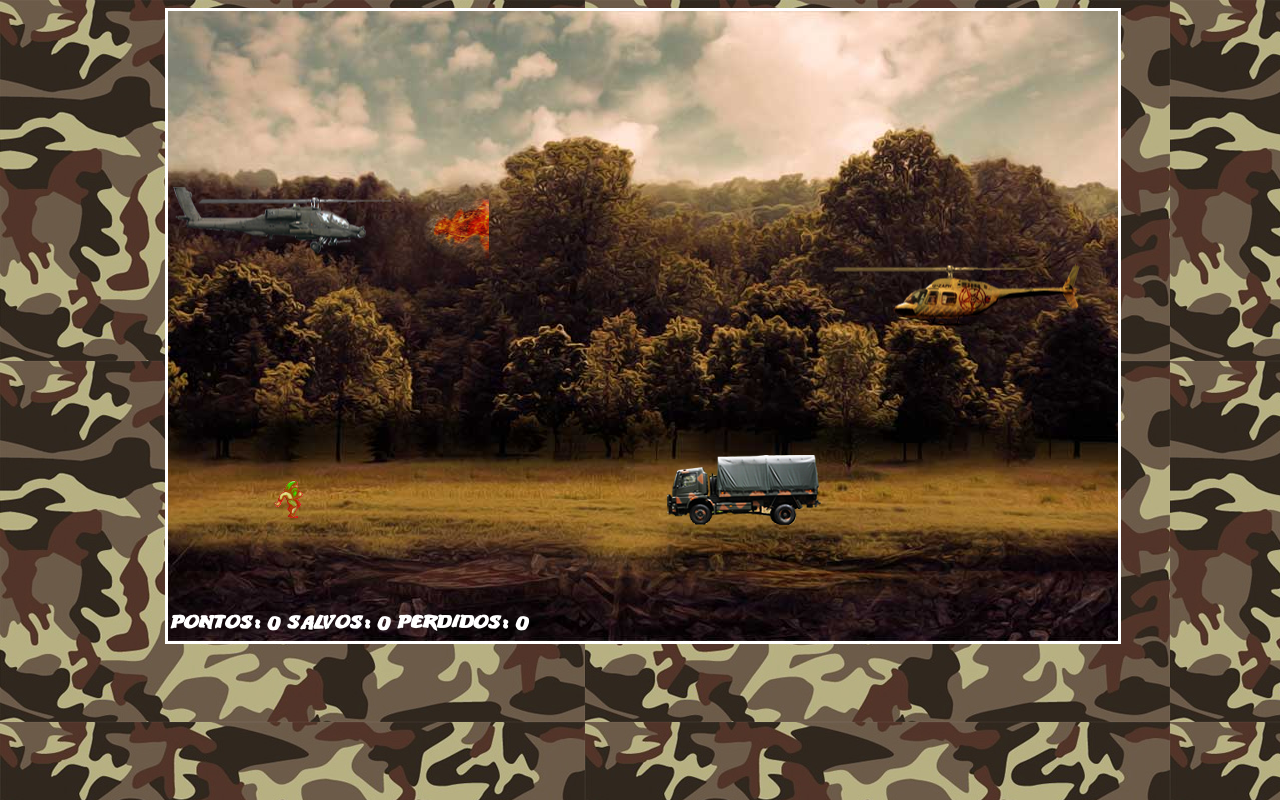
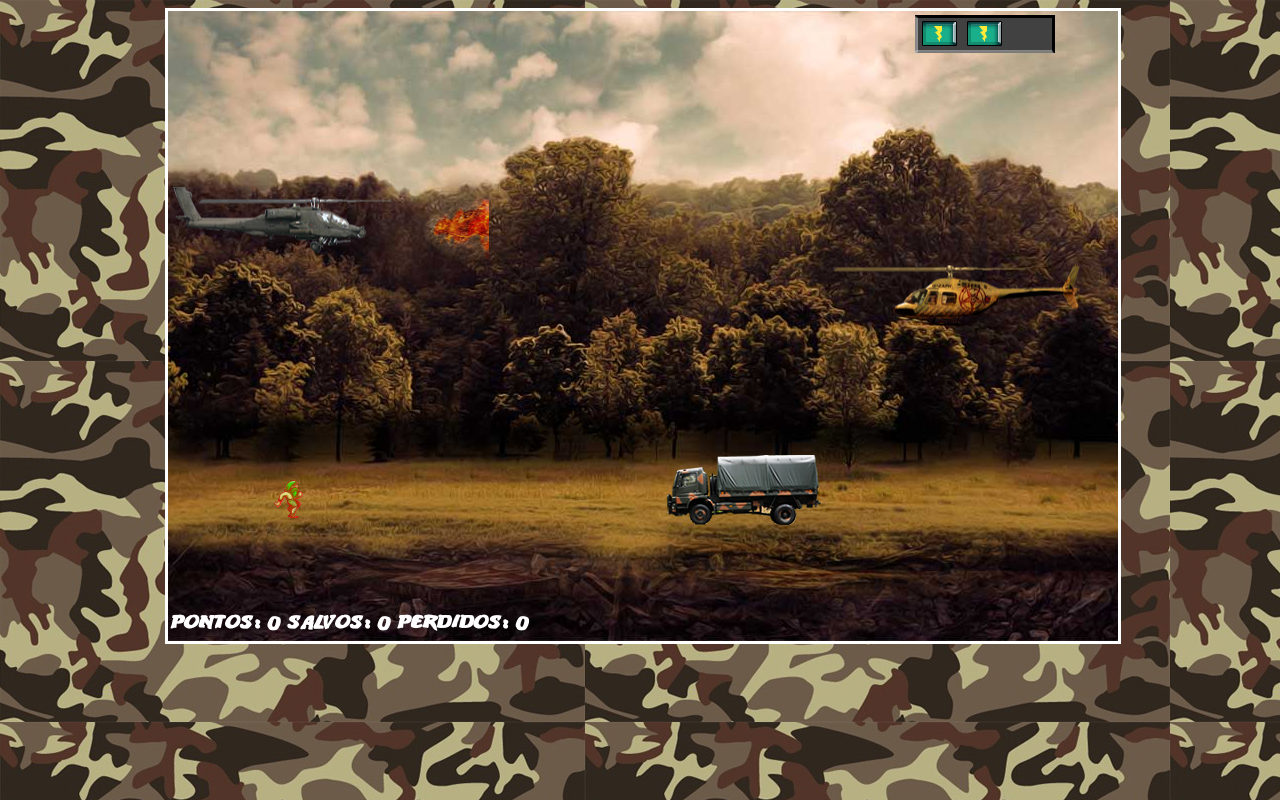
Before and after one commit to ingridholiveira/super-tanks, a plain HTML site: page index.html in a window 1280 px wide. Both pictures are taken after a click on the element 643 px from the left and 221 px from the top of the page. Drawn offline with Linux system fonts and the light colour scheme.

Commit message:
Powerbar and energy

```diff
--- a/css/style.css
+++ b/css/style.css
@@ -309,3 +309,11 @@ h2 {
 	font-size:20px;
 	color:#FFF
 }
+
+#power {
+	width: 140px;
+	height: 38px;
+	position: absolute;
+	left: 750px;
+	top: 7px;
+}
--- a/js/script.js
+++ b/js/script.js
@@ -7,12 +7,14 @@ function play() {
     $("#background").append("<div id='enemy2'></div>");
     $("#background").append("<div id='friend' class='anima3'></div>");
     $("#background").append("<div id='scoreboard'></div>");
+    $("#background").append("<div id='power'></div>");
 
     var canShoot = true;
     var end = false;
     var points = 0;
     var saved = 0;
     var lost = 0;
+    var powerBar=3;
     var game = {};
     var velocity = 5;
     var positionY = parseInt(Math.random() * 334);
@@ -43,6 +45,7 @@ function play() {
         moveFriend();
         impact();
         scoreboard();
+        power();
     }
 
     function moviment() {
@@ -154,6 +157,7 @@ function play() {
 
         if (impact1.length > 0) {
 
+            powerBar--;
             enemy1X = parseInt($("#enemy1").css("left"));
             enemy1Y = parseInt($("#enemy1").css("top"));
             explosion1(enemy1X, enemy1Y);
@@ -166,6 +170,7 @@ function play() {
 
         if (impact2.length > 0) {
 
+            powerBar--;
             enemy2X = parseInt($("#enemy2").css("left"));
             enemy2Y = parseInt($("#enemy2").css("top"));
             explosion2(enemy2X, enemy2Y);
@@ -323,4 +328,30 @@ function play() {
 
     }
 
+    function power() {
+
+		if (powerBar==3) {
+
+			$("#power").css("background-image", "url(../game/imgs/energia3.png)");
+		}
+
+		if (powerBar==2) {
+
+			$("#power").css("background-image", "url(../game/imgs/energia2.png)");
+		}
+
+		if (powerBar==1) {
+
+			$("#power").css("background-image", "url(../game/imgs/energia1.png)");
+		}
+
+		if (powerBar==0) {
+
+			$("#power").css("background-image", "url(../game/imgs/energia0.png)");
+
+			//Game Over
+		}
+
+	}
+
 }
```
